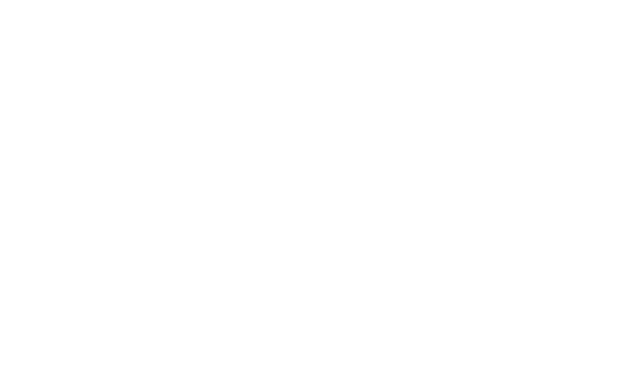
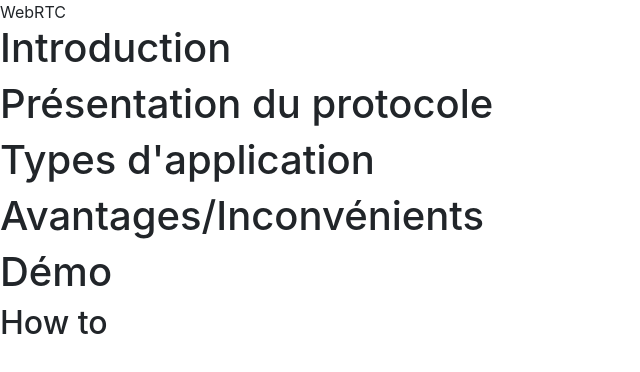
Before and after one commit to EM-Tim/WebRTC, a plain HTML site: page src/index.html in a window 1280 px wide. Shown: the whole page, without its empty margins (0-640 px from the left). Drawn offline with nearby package versions, Linux system fonts and the light colour scheme.

Commit message:
Ajout data

```diff
--- a/src/index.html
+++ b/src/index.html
@@ -9,6 +9,19 @@
     <title>WebRTC</title>
 </head>
 <body>
+    <header>WebRTC</header>
 
+
+    <h1>Introduction</h1>
+
+    <h1>Présentation du protocole</h1>
+
+    <h1>Types d'application</h1>
+
+    <h1>Avantages/Inconvénients</h1>
+
+    <h1>Démo</h1>
+
+    <h2>How to</h2>
 </body>
 </html>
```
Also changed, not shown: data/mcu.png (added), data/mesh.png (added), data/schema-Page-1.png (added), data/schema-Page-2.png (added), data/sfu.png (added), 2 other files.
